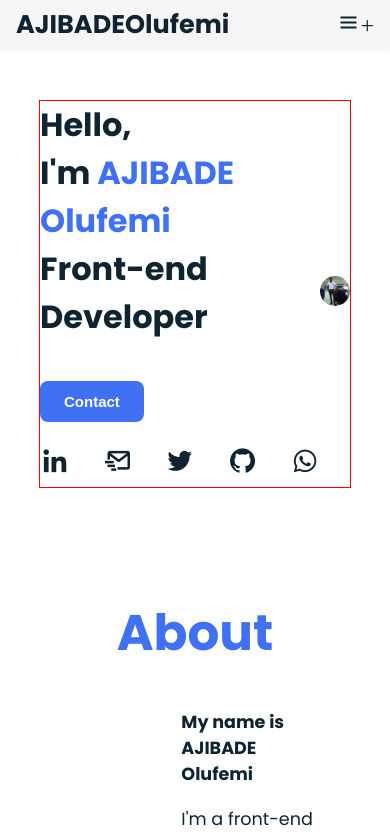
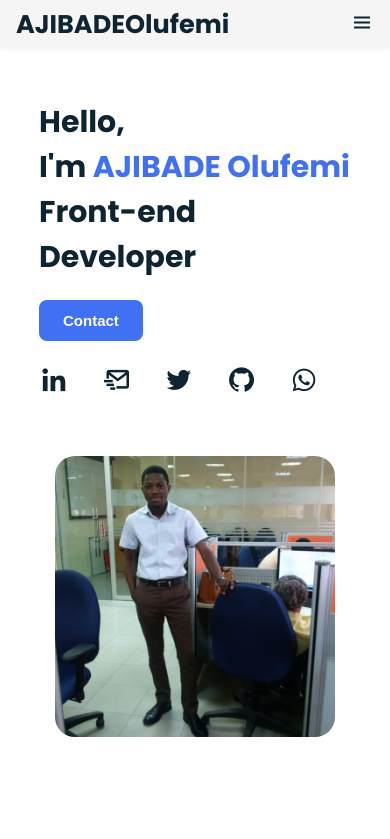
Before and after one commit to Justfemi/Portfolio, a plain HTML site: page index.html in a window 390 px wide. Shown: the top 839 px of the page. Drawn offline with nearby package versions, Linux system fonts and the light colour scheme.

Commit message:
bug:media query home sec modified

```diff
--- a/index.html
+++ b/index.html
@@ -28,7 +28,7 @@
                 </div>
 
                 <div class="nav__toggle" id="nav-toggle">
-                    <i class="bx bx-menu">+</i>
+                    <i class="bx bx-menu"></i>
                 </div>
             </nav>
         </header>
--- a/style.css
+++ b/style.css
@@ -19,7 +19,6 @@
 
 @media screen and (min-width: 768px){
     :root {
-    --big-font-size: 3.5rem;
     --h2-font-size: 2rem;
     --normal-font-size: 1rem;
     }
@@ -151,7 +150,7 @@ a {
     right: 0;
 }
 
-/* Home */
+/* HOME SECTION*/
 
 .home {
     display: flex;
@@ -159,22 +158,21 @@ a {
     justify-content: space-between;
     width: 80%;
     margin: 100px auto 10px;
-    border: 1px solid red;
 }
 
 .home__img {
-    width: 500px;
+    width: 450px;
 }
 
 .home__img img {
     width: 100%;
-    border-radius: 15px;
+    border-radius: 20px;
     object-fit: contain;
 }
 
 .home__title {
-    font-size: var(--big-font-size);
-    margin-bottom: var(--mb-5);
+    font-size: 52px;
+    margin-bottom: 20px;
 }
 
 .home__title-color {
@@ -196,6 +194,53 @@ a {
 
 .home__social-icon:hover {
     color: var(--first-color);
+}
+
+/* MEDIA QUERY FOR HOME SECTION */
+
+@media screen and (max-width:1300px){
+    .home__title {
+        font-size: 40px;
+    }
+
+    .home__img {
+        width: 350px;
+    }
+}
+
+@media screen and (max-width:1040px){
+    .home__title {
+        font-size: 30px;
+    }
+}
+
+@media screen and (max-width:900px){
+    .home {
+        flex-direction: column;
+    }
+
+    .home__title {
+        font-size: 40px;
+    }
+
+    .home__img {
+        margin-top: 50px;
+        width: 80%;
+    }
+}
+
+@media screen and (max-width:550px){
+    .home__title {
+        font-size: 30px;
+    }
+
+    .home__img {
+        width: 90%;
+    }
+}
+
+@media screen and (max-width:1000px){
+
 }
 
 .button {
@@ -235,7 +280,7 @@ a {
 
 .about__img {
     border: 10px solid var(--first-color);
-    border-radius: 5px;
+    border-radius: 3px;
     flex-basis: 30%;
     width: 200px;
     height: 350px;
@@ -250,6 +295,7 @@ a {
 .about__right {
     flex-basis: 55%;
 }
+
 /* WORK SECTION */
 
 .work {
@@ -427,29 +473,6 @@ a {
     .nav__toggle {
         display: none;
     }
-    /* .nav__link {
-        color: var(--second-color);
-    } */
-    /* .home {
-        height: 100vh;
-    }
-    .home__data {
-        align-self: flex-end;
-    }
-    .home__social {
-        padding-top: 0;
-        padding-bottom: 1.5rem;
-        flex-direction: row;
-        align-self: flex-end;
-    }
-    .home__social-icon {
-        margin-bottom: 0;
-        margin-right: var(--mb-4);
-    }
-    .home__img {
-        width: 400px;
-        bottom: 0%;
-    } */
 
     .about__container, .skills__container {
         grid-template-columns: repeat(2, 1fr);
```
